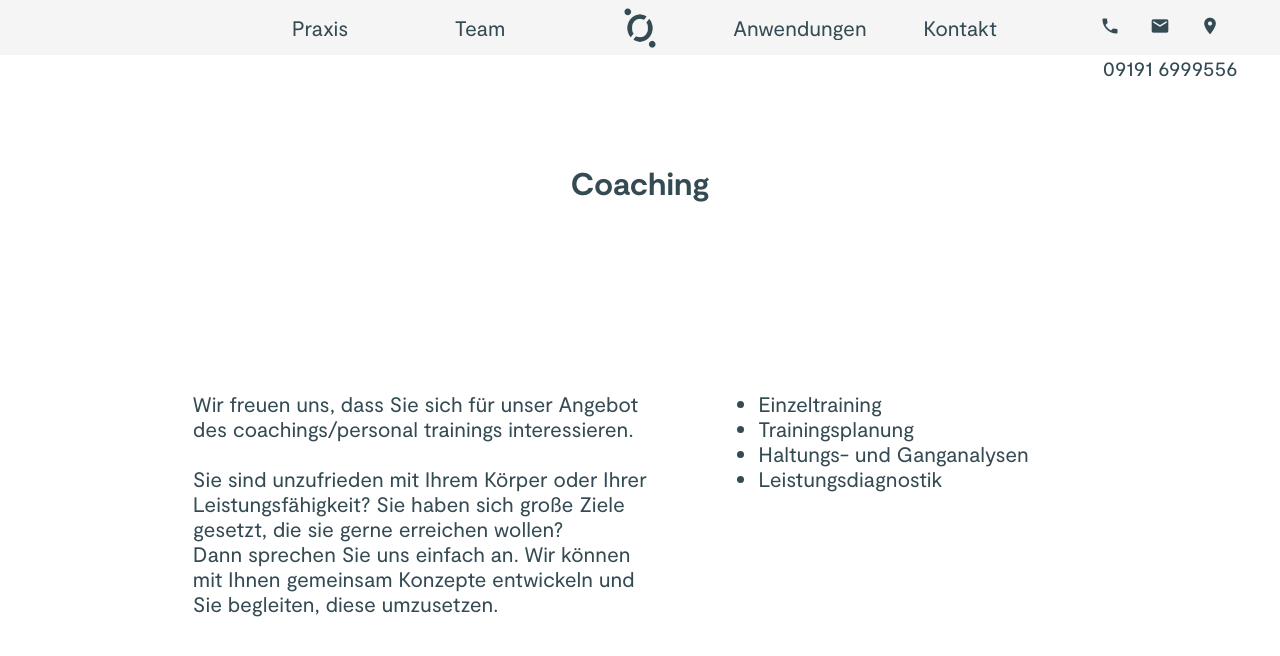
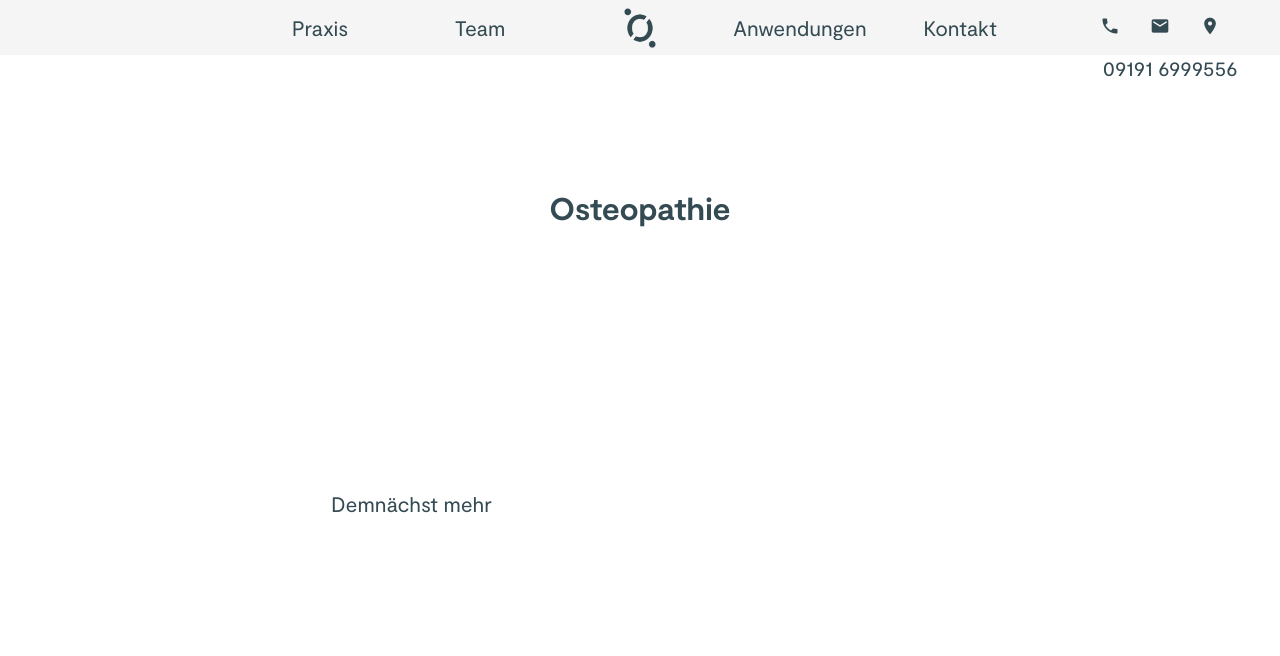
Before and after one commit to loehr-physiotherapie/loehr-physiotherapie.github.io, a Jekyll site: the page built from coaching.html, in a window 1280 px wide and 900 px high. Shown: the top 656 px of the window. Built offline with Jekyll 4.4.1, drawn with Linux system fonts in a browser that asks for light colours.

Commit message:
Update coaching.html

```diff
--- a/coaching.html
+++ b/coaching.html
@@ -5,26 +5,21 @@ permalink: /coaching/
 ---
 
 <section id="coaching" class="physiotherapie editable">
-    <h2 style="opacity: 1;">Coaching</h2>
+    <h2 style="opacity: 1;">Osteopathie</h2>
     <div class="content">
         <p><strong></strong></p>
-        <p>Wir freuen uns, dass Sie sich f&uuml;r unser Angebot des coachings/personal trainings interessieren.</p>
-        <p>&nbsp;</p>
-        <p>Sie sind unzufrieden mit Ihrem K&ouml;rper oder Ihrer Leistungsf&auml;higkeit? Sie haben sich gro&szlig;e
-            Ziele gesetzt, die sie gerne erreichen wollen?</p>
-        <p>Dann sprechen Sie uns einfach an. Wir k&ouml;nnen mit Ihnen gemeinsam Konzepte entwickeln und Sie begleiten,
-            diese umzusetzen.</p>
+        <p>Demnächst mehr</p>
         <p>&nbsp;</p>
         <p>&nbsp;</p>
     </div>
-    <div class="list">
+    <!--<div class="list">
         <ul>
             <li>Einzeltraining</li>
             <li>Trainingsplanung</li>
             <li>Haltungs- und Ganganalysen</li>
             <li>Leistungsdiagnostik</li>
         </ul>
-    </div>
+    </div>-->
 </section>
 
 
```
